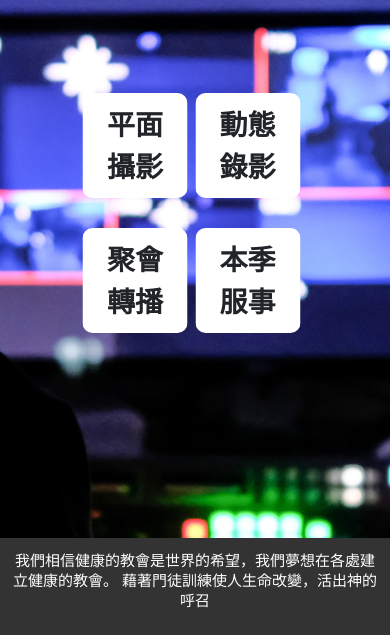
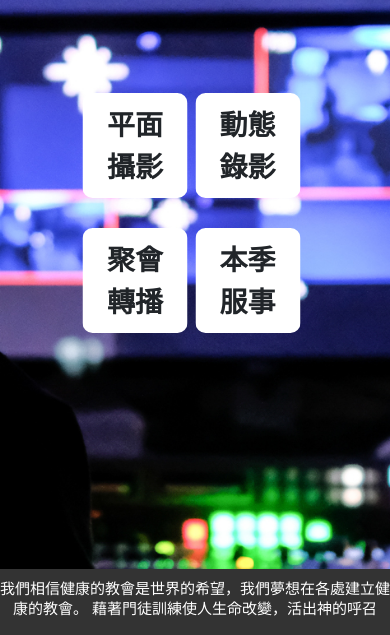
Before and after one commit to hero70312/clcmedia, a website: page public/index.html in a window 390 px wide. Shown: the part 209-844 px from the top of the page. Drawn offline with nearby package versions, Linux system fonts and the light colour scheme.

Commit message:
adjust padding

```diff
--- a/public/index.html
+++ b/public/index.html
@@ -233,7 +233,7 @@
             }
 
             p {
-                padding:8px;
+                padding-top:5px;
                 font-size: 15px;
                 line-height: 20px;
             }
```
